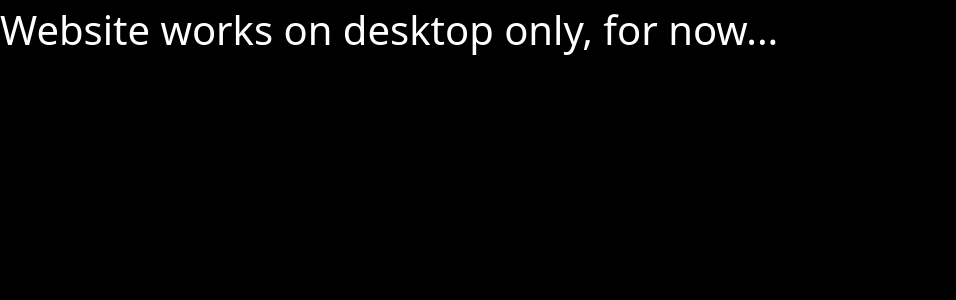
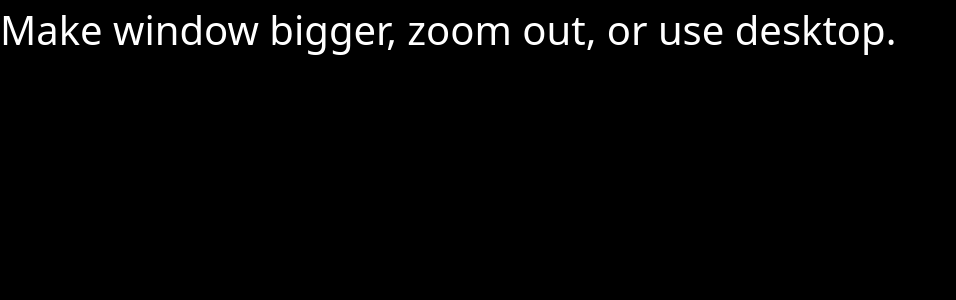
Before and after one commit to zachmeyner/Geometry-Jest, a React (Create React App) app in the folder frontend/: page / in a window 1280 px wide. Shown: the top 300 px of the page, without its empty margins (0-956 px from the left). Built offline with nearby package versions, Linux system fonts and the light colour scheme; no server answers.

Commit message:
updated media message

```diff
--- a/frontend/src/index.js
+++ b/frontend/src/index.js
@@ -11,7 +11,7 @@ ReactDOM.render(
     <App />
 
     <div className="position-absolute h-100 w-100 mobileShow desktopHide fs-1">
-      Website works on desktop only, for now...
+      Make window bigger, zoom out, or use desktop.
     </div>
   </React.StrictMode >,
   document.getElementById('root')
```
